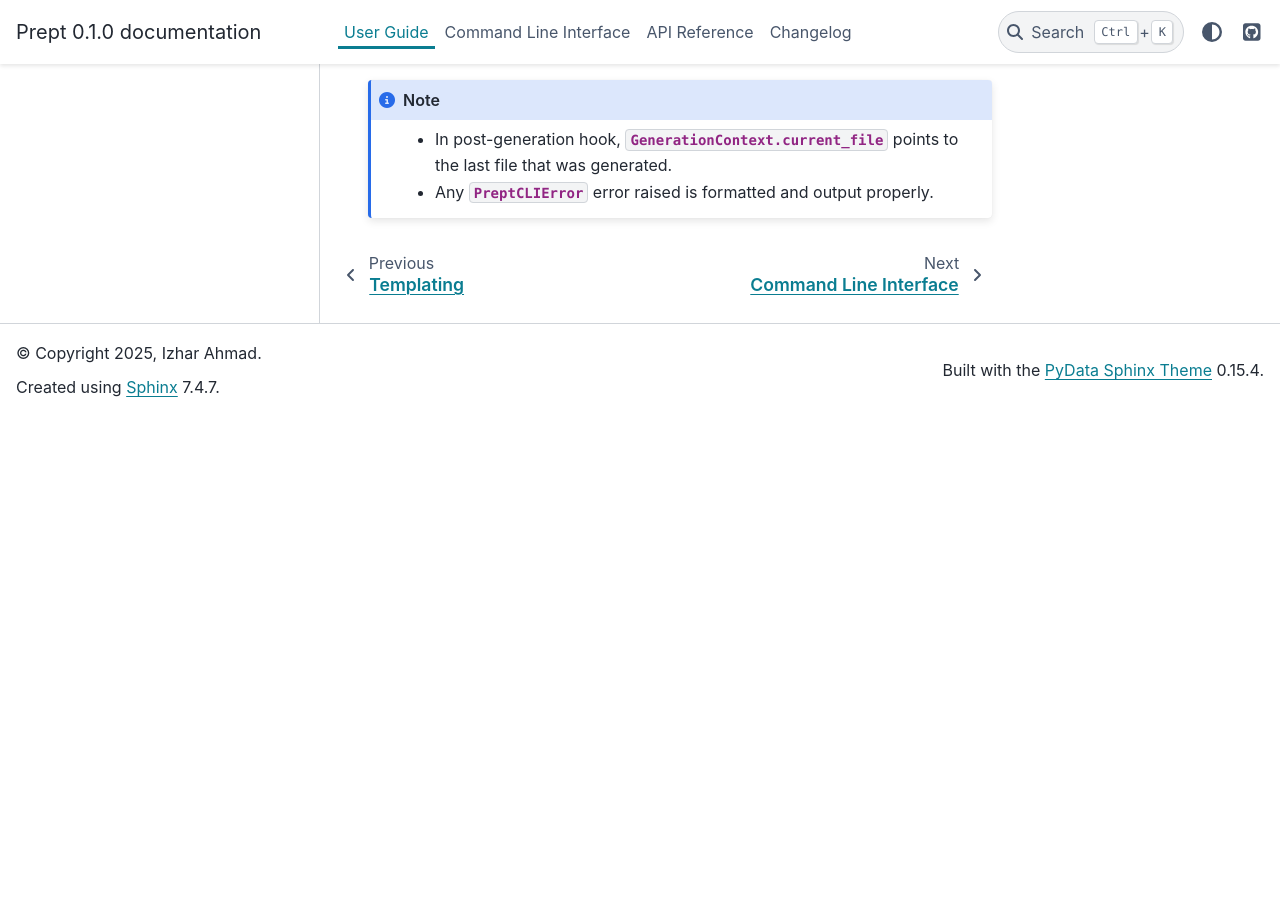
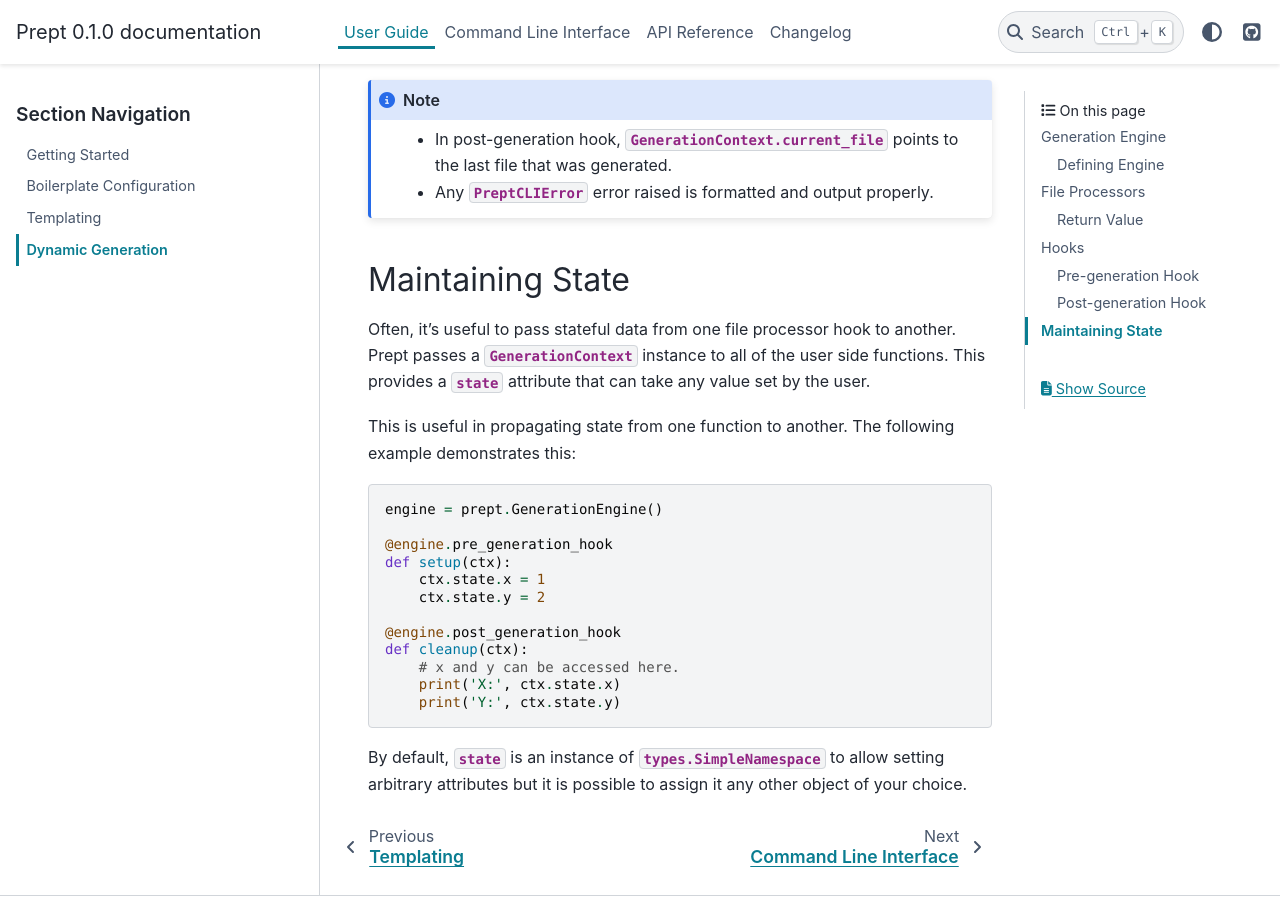
Before and after one commit to izxxr/prept, a Sphinx documentation site: the page built from docs/guide/dynamic-generation.rst, in a window 1280 px wide and 900 px high, scrolled down 6096 px. Built offline with Sphinx 7.4.7 and the PyData theme 0.15.4, drawn with Linux system fonts in a browser that asks for light colours; before the commit the page ends 6512 px from its top, so only the background shows below that.

Commit message:
Add documentation for GenerationContext.state attribute

```diff
--- a/docs/guide/dynamic-generation.rst
+++ b/docs/guide/dynamic-generation.rst
@@ -265,3 +265,28 @@
       that was generated.
 
     - Any :class:`PreptCLIError` error raised is formatted and output properly.
+
+Maintaining State
+-----------------
+
+Often, it's useful to pass stateful data from one file processor hook to another. Prept passes a :class:`GenerationContext`
+instance to all of the user side functions. This provides a :attr:`~GenerationContext.state` attribute that can take any
+value set by the user.
+
+This is useful in propagating state from one function to another. The following example demonstrates this::
+
+    engine = prept.GenerationEngine()
+
+    @engine.pre_generation_hook
+    def setup(ctx):
+        ctx.state.x = 1
+        ctx.state.y = 2
+
+    @engine.post_generation_hook
+    def cleanup(ctx):
+        # x and y can be accessed here.
+        print('X:', ctx.state.x)
+        print('Y:', ctx.state.y)
+
+By default, :attr:`~GenerationContext.state` is an instance of :class:`types.SimpleNamespace` to allow setting
+arbitrary attributes but it is possible to assign it any other object of your choice.
```
Also changed, not shown: 1 other file.
